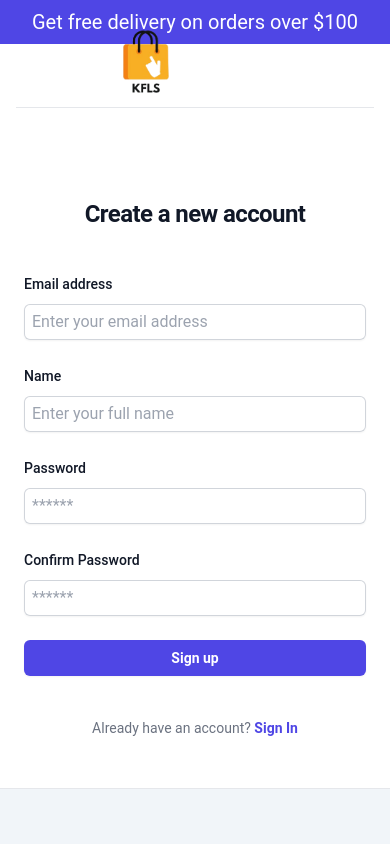
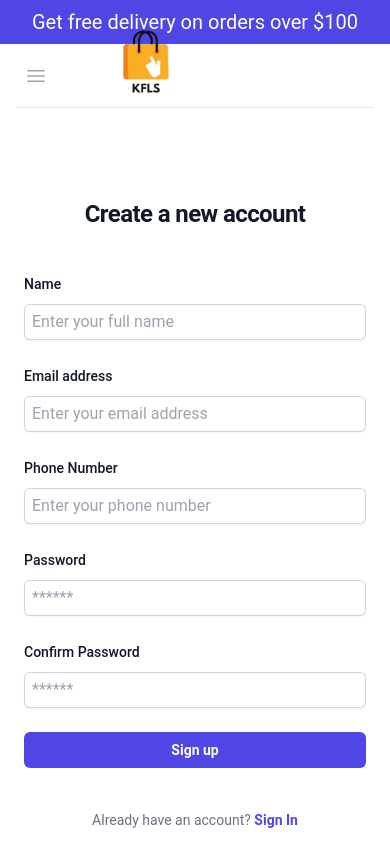
Before and after one commit to Uwihanganyeobed/react-mern-ecommerce, a React (Create React App) app: page /register in a window 390 px wide. Shown: the top 844 px of the page. Built offline with nearby package versions, Linux system fonts and the light colour scheme; some icons are missing.

Commit message:
Resetting responsive design of components and elimanating issues

```diff
--- a/package.json
+++ b/package.json
@@ -17,8 +17,10 @@
     "react-scripts": "5.0.1",
     "react-slick": "^0.30.2",
     "react-spinners": "^0.14.1",
+    "react-toastify": "^10.0.6",
     "slick-carousel": "^1.8.1",
-    "web-vitals": "^2.1.4"
+    "web-vitals": "^2.1.4",
+    "zod": "^3.23.8"
   },
   "scripts": {
     "start": "react-scripts start",
--- a/src/App.js
+++ b/src/App.js
@@ -15,13 +15,14 @@ import About from "./components/About";
 import Contact from "./components/Contact";
 import Blog from "./components/Blog";
 import NewProducts from "./components/NewProducts";
+import { ToastContainer } from 'react-toastify';
+import 'react-toastify/dist/ReactToastify.css'; // Import the CSS
 
 export default function App() {
   return (
     <BrowserRouter>
       <div className="flex flex-col min-h-screen">
         <Navbar />
-        {/* Add other components or content below the navbar */}
         <div className="flex flex-col flex-grow">
           <Routes>
             <Route path="/" element={<Main />} />
@@ -29,15 +30,16 @@ export default function App() {
             <Route path="/checkout" element={<Checkout />} />
             <Route path="/login" element={<Form type="login" />} />
             <Route path="/register" element={<Form type="register" />} />
-            <Route path="/mono" element={<MonoProduct  />} />
-            <Route path="/one" element={<Reviews  />} />
-            <Route path="/order" element={<OrderHistroy  />} />
-            <Route path="/about" element={<About  />} />
-            <Route path="/contact" element={<Contact  />} />
-            <Route path="/blog" element={<Blog  />} />
+            <Route path="/mono" element={<MonoProduct />} />
+            <Route path="/one" element={<Reviews />} />
+            <Route path="/order" element={<OrderHistroy />} />
+            <Route path="/about" element={<About />} />
+            <Route path="/contact" element={<Contact />} />
+            <Route path="/blog" element={<Blog />} />
           </Routes>
         </div>
         <Footer />
+        <ToastContainer /> {/* ToastContainer for displaying toasts */}
       </div>
     </BrowserRouter>
   );
@@ -49,7 +51,7 @@ const Main = () => {
       <Headings />
       <Featured />
       <Categories />
-      <NewProducts/>
+      <NewProducts />
     </div>
   );
 };
--- a/src/components/About.jsx
+++ b/src/components/About.jsx
@@ -16,13 +16,13 @@ const About = () => {
             <div className="pt-24 lg:justify-center sm:justify-end justify-start items-start gap-2.5 flex">
               <img
                 className="rounded-xl object-cover"
-                src="/assets/logo.png" // Update with your image URL
+                src="/assets/about/about.png" // Update with your image URL
                 alt="Team collaboration in e-commerce"
               />
             </div>
             <img
               className="sm:ml-0 ml-auto rounded-xl object-cover"
-              src="/assets/logo.png" // Update with your image URL              // Update with your image URL
+              src="/assets/blog/blog2.jpeg" // Update with your image URL              // Update with your image URL
               alt="E-commerce office environment"
             />
           </div>
--- a/src/components/Blog.jsx
+++ b/src/components/Blog.jsx
@@ -76,7 +76,7 @@ const Blog = () => {
                   <span className="text-indigo-600 font-medium mb-3 block">{blog.date}</span>
                   <h4 className="text-xl text-gray-900 font-medium leading-8 mb-5">{blog.title}</h4>
                   <p className="text-gray-500 leading-6 mb-10">{blog.description}</p>
-                  <a href="javascript:;" className="cursor-pointer text-lg text-indigo-600 font-semibold">
+                  <a href="/" className="cursor-pointer text-lg text-indigo-600 font-semibold">
                     Read more...
                   </a>
                 </div>
--- a/src/components/Cart.jsx
+++ b/src/components/Cart.jsx
@@ -49,7 +49,7 @@ export default function Cart() {
 
                   <div className="mt-8">
                     <div className="flow-root">
-                      <ul
+                      <label
                         role="list"
                         className="-my-6 divide-y divide-gray-200"
                       >
@@ -111,7 +111,7 @@ export default function Cart() {
                             </div>
                           </li>
                         ))}
-                      </ul>
+                      </label>
                     </div>
                   </div>
                 </div>
--- a/src/components/Form.jsx
+++ b/src/components/Form.jsx
@@ -1,8 +1,76 @@
-import React from "react";
-import { Link } from "react-router-dom";
+// Form.js
+import React, { useState } from "react";
+import { formSchema } from "../utils/validations";
+import { z } from "zod";
+import { Link, useNavigate } from "react-router-dom";
+import { toast } from "react-toastify";
 
 export default function Form({ type }) {
+
+  const navigate = useNavigate();
   const isLogin = type === "login";
+  const [formData, setFormData] = useState({
+    name: "",
+    email: "",
+    password: "",
+    confirmPassword: "",
+    phone: "",
+    role: isLogin ? undefined : "User",
+  });
+
+  const [errors, setErrors] = useState({});
+  const [successMessage, setSuccessMessage] = useState("");
+
+  const handleChange = (e) => {
+    const { name, value } = e.target;
+    setFormData((prevData) => ({
+      ...prevData,
+      [name]: value,
+    }));
+  };
+
+  const handleSubmit = async (e) => {
+    e.preventDefault();
+
+    try {
+        // Parse only necessary fields for login
+        const dataToSend = isLogin
+            ? { email: formData.email, password: formData.password }
+            : { ...formData };
+
+        formSchema.parse({
+            ...dataToSend,
+            confirmPassword: isLogin ? undefined : formData.confirmPassword,
+        });
+
+        const response = await fetch(`http://localhost:5000/${isLogin ? "login" : "signup"}`, {
+            method: "POST",
+            headers: {
+                "Content-Type": "application/json",
+            },
+            body: JSON.stringify(dataToSend), // Send only relevant data
+        });
+
+        const data = await response.json();
+        if (data.success) {
+            toast.success(isLogin ? "Successfully logged in!" && console.log('Success login') : "Successfully signed up!");
+            navigate("/"); // Redirect after success
+        } else {
+            setErrors({ general: data.errors });
+        }
+
+        setErrors({});
+    } catch (error) {
+        if (error instanceof z.ZodError) {
+            const fieldErrors = error.errors.reduce((acc, err) => {
+                acc[err.path[0]] = err.message;
+                return acc;
+            }, {});
+            setErrors(fieldErrors);
+        }
+    }
+};
+
 
   return (
     <div className="flex min-h-full flex-1 flex-col justify-center px-6 py-12 lg:px-8">
@@ -13,25 +81,8 @@ export default function Form({ type }) {
       </div>
 
       <div className="mt-10 sm:mx-auto sm:w-full sm:max-w-sm">
-        <form action="#" method="POST" className="space-y-6">
-          <div>
-            <label htmlFor="email" className="block text-sm font-medium leading-6 text-gray-900">
-              Email address
-            </label>
-            <div className="mt-2">
-              <input
-                id="email"
-                name="email"
-                type="email"
-                placeholder="Enter your email address"
-                required
-                autoComplete="email"
-                className="block w-full px-2 rounded-md border-0 py-1.5 text-gray-900 shadow-sm ring-1 ring-inset ring-gray-300 placeholder:text-gray-400 focus:ring-2 focus:ring-inset focus:ring-indigo-600 sm:text-sm sm:leading-6"
-              />
-            </div>
-          </div>
-
-          {/* Conditional password and confirm password fields for registration */}
+        <form onSubmit={handleSubmit} className="space-y-6">
+          {/* Name field for sign-up */}
           {!isLogin && (
             <div>
               <label htmlFor="name" className="block text-sm font-medium leading-6 text-gray-900">
@@ -45,25 +96,63 @@ export default function Form({ type }) {
                   placeholder="Enter your full name"
                   required
                   autoComplete="name"
+                  value={formData.name}
+                  onChange={handleChange}
                   className="block w-full px-2 rounded-md border-0 py-1.5 text-gray-900 shadow-sm ring-1 ring-inset ring-gray-300 placeholder:text-gray-400 focus:ring-2 focus:ring-inset focus:ring-indigo-600 sm:text-sm sm:leading-6"
                 />
+                {errors.name && <p className="text-red-500 text-xs">{errors.name}</p>}
               </div>
             </div>
           )}
 
+          {/* Email field */}
           <div>
-            <div className="flex items-center justify-between">
-              <label htmlFor="password" className="block text-sm font-medium leading-6 text-gray-900">
-                Password
+            <label htmlFor="email" className="block text-sm font-medium leading-6 text-gray-900">
+              Email address
+            </label>
+            <div className="mt-2">
+              <input
+                id="email"
+                name="email"
+                type="email"
+                placeholder="Enter your email address"
+                required
+                autoComplete="email"
+                value={formData.email}
+                onChange={handleChange}
+                className="block w-full px-2 rounded-md border-0 py-1.5 text-gray-900 shadow-sm ring-1 ring-inset ring-gray-300 placeholder:text-gray-400 focus:ring-2 focus:ring-inset focus:ring-indigo-600 sm:text-sm sm:leading-6"
+              />
+              {errors.email && <p className="text-red-500 text-xs">{errors.email}</p>}
+            </div>
+          </div>
+
+          {/* Phone field */}
+          {!isLogin && (
+            <div>
+              <label htmlFor="phone" className="block text-sm font-medium leading-6 text-gray-900">
+                Phone Number
               </label>
-              {isLogin && (
-                <div className="text-sm">
-                  <Link to="/forgot" className="font-semibold text-indigo-600 hover:text-indigo-500">
-                    Forgot password?
-                  </Link>
-                </div>
-              )}
+              <div className="mt-2">
+                <input
+                  id="phone"
+                  name="phone"
+                  type="tel"
+                  placeholder="Enter your phone number"
+                  required
+                  value={formData.phone}
+                  onChange={handleChange}
+                  className="block w-full px-2 rounded-md border-0 py-1.5 text-gray-900 shadow-sm ring-1 ring-inset ring-gray-300 placeholder:text-gray-400 focus:ring-2 focus:ring-inset focus:ring-indigo-600 sm:text-sm sm:leading-6"
+                />
+                {errors.phone && <p className="text-red-500 text-xs">{errors.phone}</p>}
+              </div>
             </div>
+          )}
+
+          {/* Password field */}
+          <div>
+            <label htmlFor="password" className="block text-sm font-medium leading-6 text-gray-900">
+              Password
+            </label>
             <div className="mt-2">
               <input
                 id="password"
@@ -72,8 +161,11 @@ export default function Form({ type }) {
                 placeholder="******"
                 required
                 autoComplete={isLogin ? "current-password" : "new-password"}
+                value={formData.password}
+                onChange={handleChange}
                 className="block w-full px-2 rounded-md border-0 py-1.5 text-gray-900 shadow-sm ring-1 ring-inset ring-gray-300 placeholder:text-gray-400 focus:ring-2 focus:ring-inset focus:ring-indigo-600 sm:text-sm sm:leading-6"
               />
+              {errors.password && <p className="text-red-500 text-xs">{errors.password}</p>}
             </div>
           </div>
 
@@ -86,13 +178,16 @@ export default function Form({ type }) {
               <div className="mt-2">
                 <input
                   id="confirm-password"
-                  name="confirm-password"
+                  name="confirmPassword"
                   type="password"
                   placeholder="******"
                   required
                   autoComplete="new-password"
+                  value={formData.confirmPassword}
+                  onChange={handleChange}
                   className="block w-full px-2 rounded-md border-0 py-1.5 text-gray-900 shadow-sm ring-1 ring-inset ring-gray-300 placeholder:text-gray-400 focus:ring-2 focus:ring-inset focus:ring-indigo-600 sm:text-sm sm:leading-6"
                 />
+                {errors.confirmPassword && <p className="text-red-500 text-xs">{errors.confirmPassword}</p>}
               </div>
             </div>
           )}
@@ -100,11 +195,16 @@ export default function Form({ type }) {
           <div>
             <button
               type="submit"
-              className="flex w-full justify-center rounded-md bg-indigo-600 px-3 py-1.5 text-sm font-semibold leading-6 text-white shadow-sm hover:bg-indigo-500 focus-visible:outline focus-visible:outline-2 focus-visible:outline-offset-2 focus-visible:outline-indigo-600"
+              className="flex w-full justify-center rounded-md bg-indigo-600 px-3 py-1.5 text-sm font-semibold leading-6 text-white hover:bg-indigo-500 focus:outline-none focus:ring-2 focus:ring-indigo-600"
             >
               {isLogin ? "Sign in" : "Sign up"}
             </button>
           </div>
+
+          {/* Display success message */}
+          {successMessage && <p className="text-green-500 text-xs">{successMessage}</p>}
+          {/* Display general errors if any */}
+          {errors.general && <p className="text-red-500 text-xs">{errors.general}</p>}
         </form>
 
         <p className="mt-10 text-center text-sm text-gray-500">
--- a/src/components/MonoProduct.jsx
+++ b/src/components/MonoProduct.jsx
@@ -17,7 +17,8 @@ export default function Monoproduct() {
     <div className="bg-white">
       <div className="pt-6">
         <nav aria-label="Breadcrumb">
-          <ol
+          {/* use ol below */}
+          <label
             role="list"
             className="mx-auto flex max-w-2xl items-center space-x-2 px-4 sm:px-6 lg:max-w-7xl lg:px-8"
           >
@@ -52,7 +53,7 @@ export default function Monoproduct() {
                 {monoProducts.name}
               </a>
             </li>
-          </ol>
+          </label>
         </nav>
 
         {/* Image gallery */}
@@ -170,12 +171,12 @@ export default function Monoproduct() {
               <div className="mt-10">
                 <div className="flex items-center justify-between">
                   <h3 className="text-sm font-medium text-gray-900">Size</h3>
-                  <a
+                  <label
                     href="#"
                     className="text-sm font-medium text-indigo-600 hover:text-indigo-500"
                   >
                     Size guide
-                  </a>
+                  </label>
                 </div>
 
                 <fieldset aria-label="Choose a size" className="mt-4">
@@ -254,13 +255,13 @@ export default function Monoproduct() {
               <h3 className="text-sm font-medium text-gray-900">Highlights</h3>
 
               <div className="mt-4">
-                <ul role="list" className="list-disc space-y-2 pl-4 text-sm">
+                <div role="list" className="list-disc space-y-2 pl-4 text-sm">
                   {monoProducts.highlights.map((highlight) => (
                     <li key={highlight} className="text-gray-400">
                       <span className="text-gray-600">{highlight}</span>
                     </li>
                   ))}
-                </ul>
+                </div>
               </div>
             </div>
 
--- a/src/components/NewProducts.jsx
+++ b/src/components/NewProducts.jsx
@@ -78,7 +78,7 @@ const NewProducts = () => {
           {newProducts.map(product => (
             <div key={product._id} className="p-4">
               <a href="#1:" className="relative bg-white rounded-lg shadow-md overflow-hidden group cursor-pointer">
-                <img className="rounded-t-lg object-cover w-full h-56" src={product.image} alt={`${product.name} image`} />
+                <img className="rounded-t-lg object-cover w-full h-56" src={product.image} alt={product.name} />
                 <div className="p-4">
                   <h6 className="font-semibold text-base leading-7 text-black">{product.name}</h6>
                   <h6 className="font-semibold text-base leading-7 text-indigo-600 text-right">${product.new_price}</h6>
--- /dev/null
+++ b/src/utils/validations.js
@@ -0,0 +1,14 @@
+import { z } from "zod";
+
+// Define your validation schema with Zod
+export const formSchema = z.object({
+  name: z.string().nonempty("Name is required").optional(), // Optional for login, required for sign-up
+  email: z.string().email("Invalid email format"),
+  password: z.string().min(6, "Password must be at least 6 characters long"),
+  confirmPassword: z.string().optional(),
+  phone: z.string().nonempty("Phone number is required").optional(), // Optional for login
+  role: z.string().optional(), // Optional if not required
+}).refine((data) => data.password === data.confirmPassword, {
+  message: "Passwords must match",
+  path: ["confirmPassword"], // This points to the confirmPassword field
+});
```
Also changed, not shown: src/components/Footer.jsx (+1 -6 lines), public/assets/about/about.png (added), 1 other file (tests, documents, lock files or other folders).
